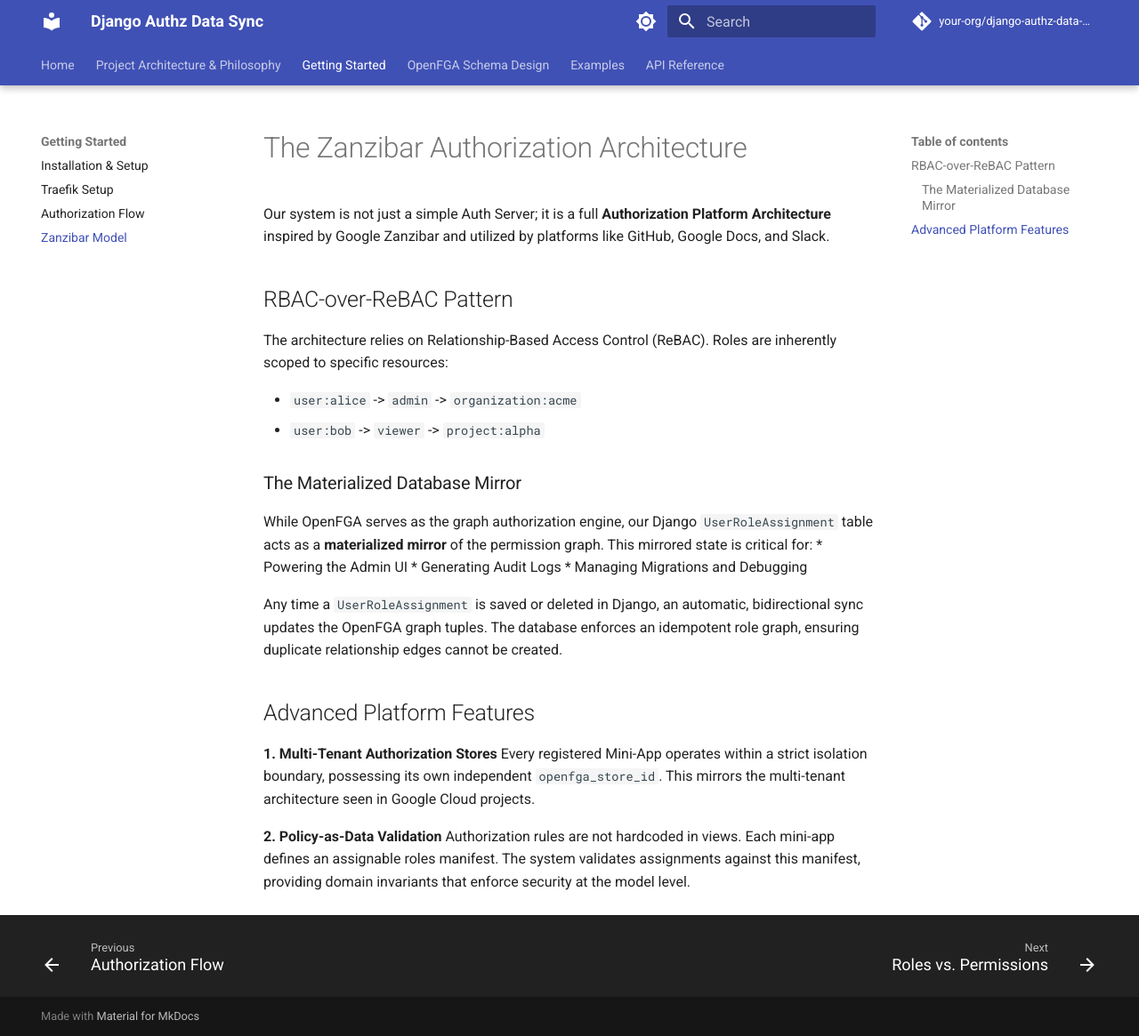
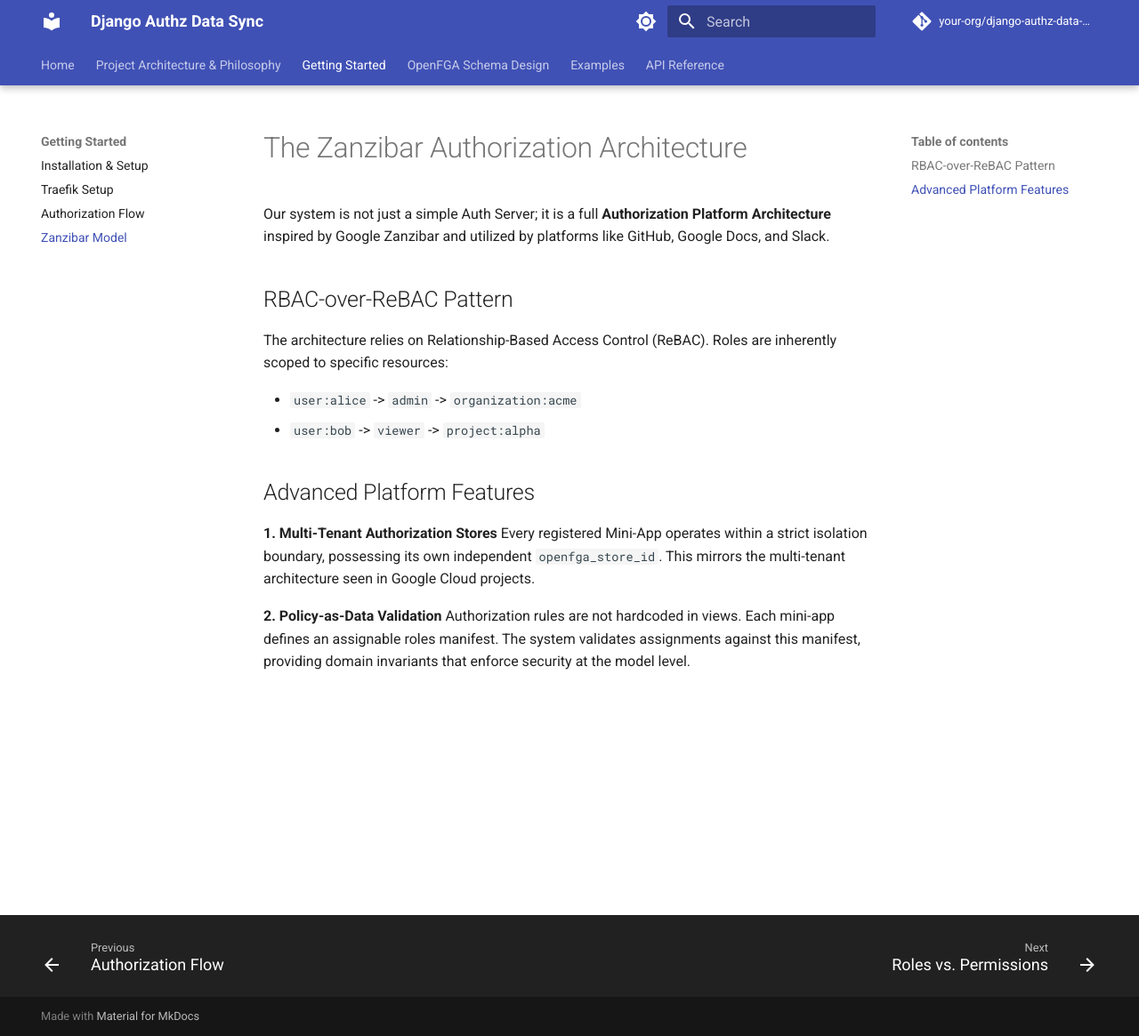
Before and after one commit to aerosadegh/django-fga-data-sync, an MkDocs documentation site: the page built from docs/getting-started/zanzibar-model.md, in a window 1280 px wide and 1165 px high. Shown: the whole window at 89% size. Built offline with MkDocs 1.6.1 and Material for MkDocs 9.7.7, drawn with Linux system fonts in a browser that asks for light colours; comment, search, counter and statistics services are not loaded.

Commit message:
docs: improve due to new structs

```diff
--- a/docs/getting-started/zanzibar-model.md
+++ b/docs/getting-started/zanzibar-model.md
@@ -10,13 +10,6 @@ The architecture relies on Relationship-Based Access Control (ReBAC). Roles are
 * `user:alice` -> `admin` -> `organization:acme`
 * `user:bob` -> `viewer` -> `project:alpha`
 
-### The Materialized Database Mirror
-While OpenFGA serves as the graph authorization engine, our Django `UserRoleAssignment` table acts as a **materialized mirror** of the permission graph. This mirrored state is critical for:
-* Powering the Admin UI
-* Generating Audit Logs
-* Managing Migrations and Debugging
-
-Any time a `UserRoleAssignment` is saved or deleted in Django, an automatic, bidirectional sync updates the OpenFGA graph tuples. The database enforces an idempotent role graph, ensuring duplicate relationship edges cannot be created.
 
 ## Advanced Platform Features
 
```
Also changed, not shown: docs/architecture/philosophy.md (+1 -1 lines), 1 other file.
